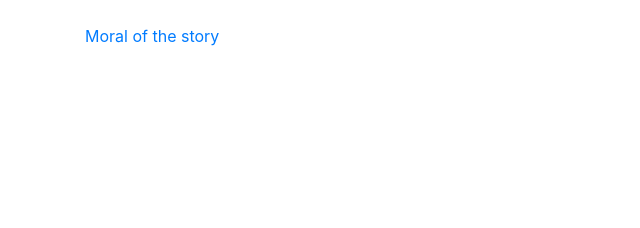
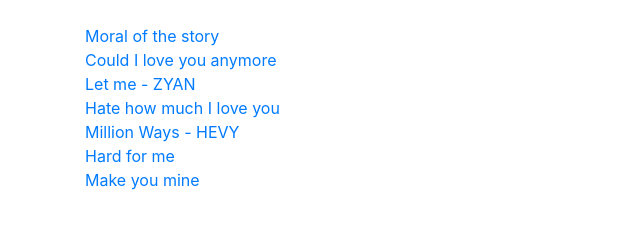
Before and after one commit to pavanKumar073/pavanKumar073.github.io, a plain HTML site: page index.html in a window 1280 px wide. Shown: the whole page, without its empty margins (0-640 px from the left). Drawn offline with Linux system fonts and the light colour scheme.

Commit message:
Added a bunch of songs

```diff
--- a/index.html
+++ b/index.html
@@ -4,15 +4,30 @@
     <link rel="stylesheet" href="./bootstrap/css/bootstrap.min.css">
     <meta charset="UTF-8">
     <meta name="viewport" content="width=device-width, initial-scale=1.0">
-    <title>Home</title>
+    <title>All categories</title>
 </head>
+
+<!-- TODO : Divide it into categories ! -->
+
+<!--
+
+    Copy the following...
+
+    <a href="">  </a> <br/>
+
+-->
 <body>
     <div class="container">
         <br/>
-        <a href="https://www.youtube.com/watch?v=WQq98YPV8yk">
-            Moral of the story
-        <a>
-            <br/>
+        <a href="https://www.youtube.com/watch?v=WQq98YPV8yk"> Moral of the story <a> <br/>
+        <a href="https://youtu.be/6oQ5AXLCk-U"> Could I love you anymore </a> <br/>
+        <a href="https://youtu.be/J-dv_DcDD_A"> Let me - ZYAN </a> <br/>
+        <a href="https://youtu.be/anNBvqzzbBk"> Hate how much I love you </a> <br/>
+        <a href="https://youtu.be/00AhT7bSJX0"> Million Ways - HEVY </a> <br/>
+        <a href="https://youtu.be/bqO3Y5e4Dow"> Hard for me </a> <br/>
+        <a href="https://youtu.be/nLnp0tpZ0ok"> Make you mine </a> <br/>
+
+
     </div>
 </body>
 </html>
```
